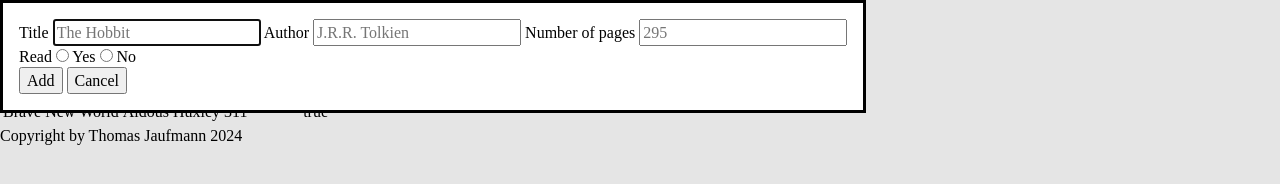
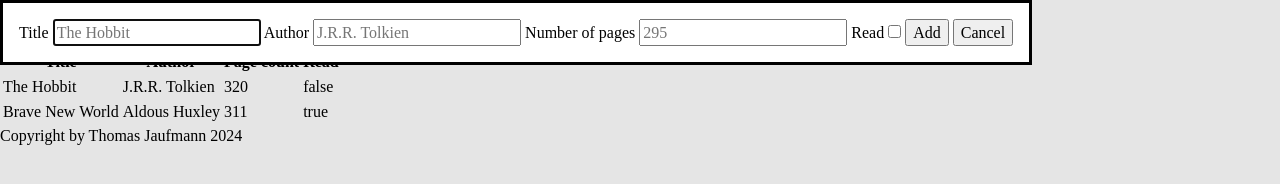
Before and after one commit to Oni030/topLibrary, a plain HTML site: page index.html in a window 1280 px wide. Both pictures are taken after a click on the button "New Book". Drawn offline with Linux system fonts and the light colour scheme.

Commit message:
Replace read radio-buttons with checkbox.
Makes more sense from a UXP standpoint.

```diff
--- a/index.html
+++ b/index.html
@@ -40,13 +40,10 @@
                         Number of pages
                         <input type="text" id="nop" name="nop" placeholder="295">
                     </label>
-                    <div class="radio">
+                    <label for="read">
                         Read
-                        <input type="radio" id="yes" name="read" value="true">
-                        <label for="yes">Yes</label>
-                        <input type="radio" id="no" name="read" value="false">
-                        <label for="no">No</label>
-                    </div>
+                        <input type="checkbox" id="read" name="read">
+                    </label>
                     <button type="submit" class="add-btn">Add</button>
                     <button class="cancel-btn">Cancel</button>
                 </form>
```
